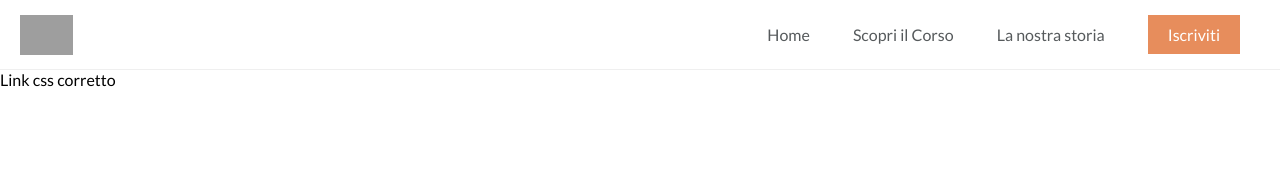
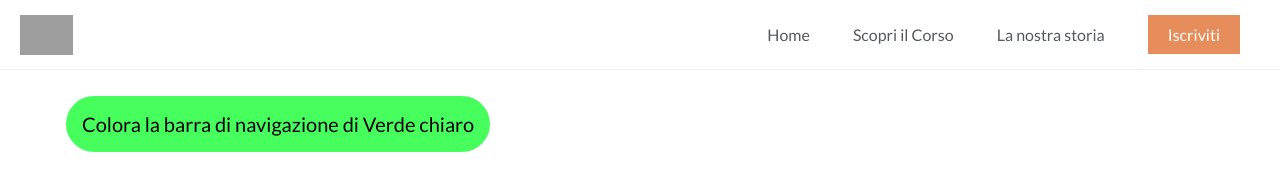
Before and after one commit to AndrianiClaudio/js-hamburger, a plain HTML site: page bonus/index.html in a window 1280 px wide. Drawn offline with nearby package versions, Linux system fonts and the light colour scheme; grey boxes are pictures that could not be loaded.

Commit message:
Bonus: colore sfondo header

```diff
--- a/bonus/css/style.css
+++ b/bonus/css/style.css
@@ -1,3 +1,24 @@
-body::after {
-    content: 'Link css corretto';
+* {
+    box-sizing: border-box;
 }
+/* bottone */
+#button-container {
+    width: 90%;
+    margin: 1.5rem auto 0;
+}
+.btn-bg-bar-color {
+    padding: 1rem;
+    background-color: #47ff5c;
+    border: 2px solid white;
+    border-radius: 2em;
+    font-size: 1.25rem;
+}
+button:hover {
+    cursor: pointer;
+    border: 2px solid rgb(50, 60, 150);
+    color:rgb(50, 60, 100);
+}
+/* for js */
+.bg-green {
+    background-color: #47ff5c;
+}
--- a/bonus/index.html
+++ b/bonus/index.html
@@ -53,10 +53,13 @@
                 </a>
             </div>
         </header>
-
-        <body>
-
-        </body>
+        <main>
+            <div id="button-container">
+                <button class="btn-bg-bar-color">
+                    <span>Colora la barra di navigazione di Verde chiaro</span>
+                </button>
+            </div>
+        </main>
         <script src="https://ajax.googleapis.com/ajax/libs/jquery/3.3.1/jquery.min.js"></script>
         <script src="main.js" charset="utf-8"></script>
         <script src="js/script.js" charset="utf-8"></script>
--- a/bonus/js/script.js
+++ b/bonus/js/script.js
@@ -1 +1,6 @@
-console.log('Link js corretto');
+// modifica sconfo barra in rosso
+const btnBgBar = document.querySelector('#button-container .btn-bg-bar-color');
+const header = document.querySelector('header');
+btnBgBar.addEventListener('click',function() {
+    header.classList.add('bg-green');
+});
```
